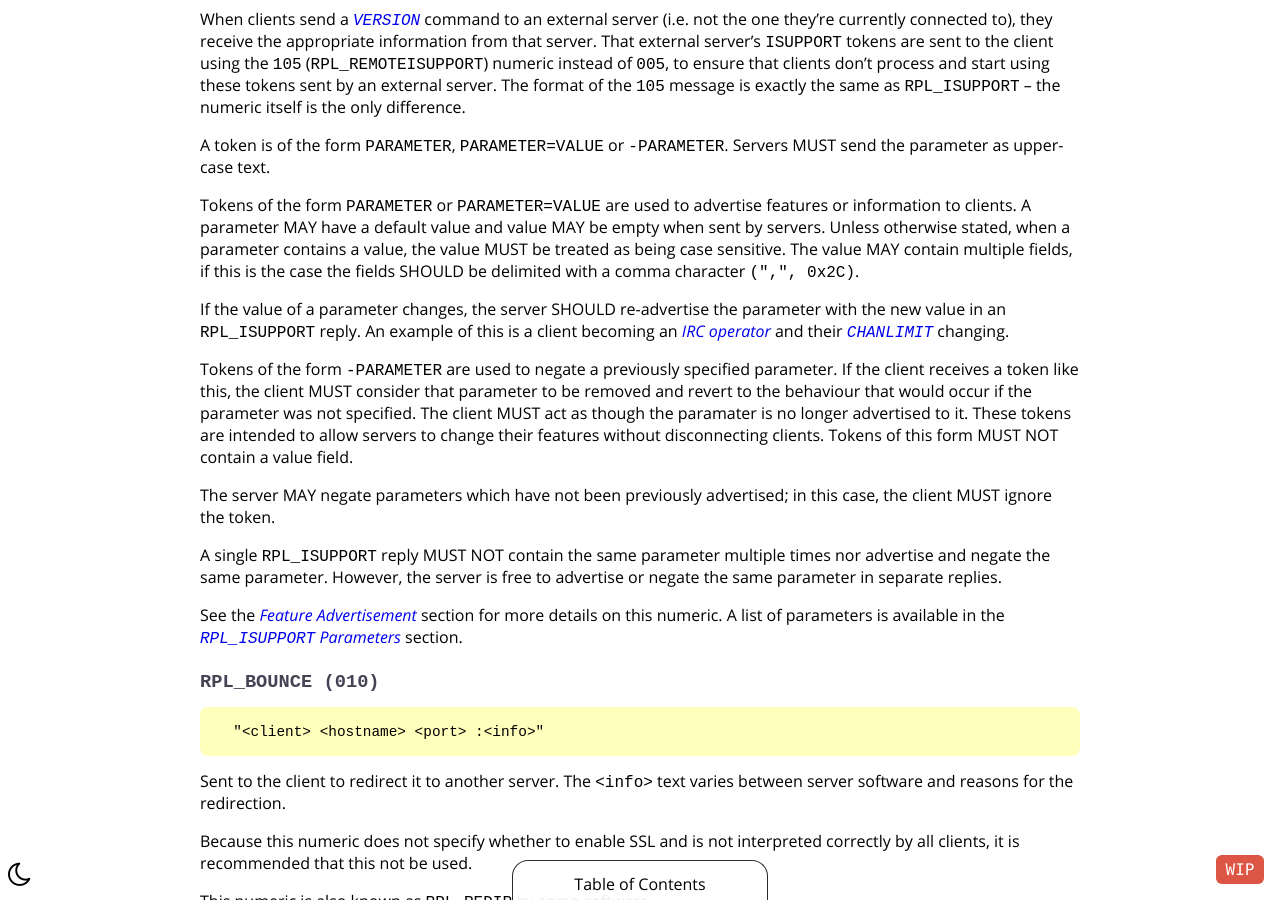
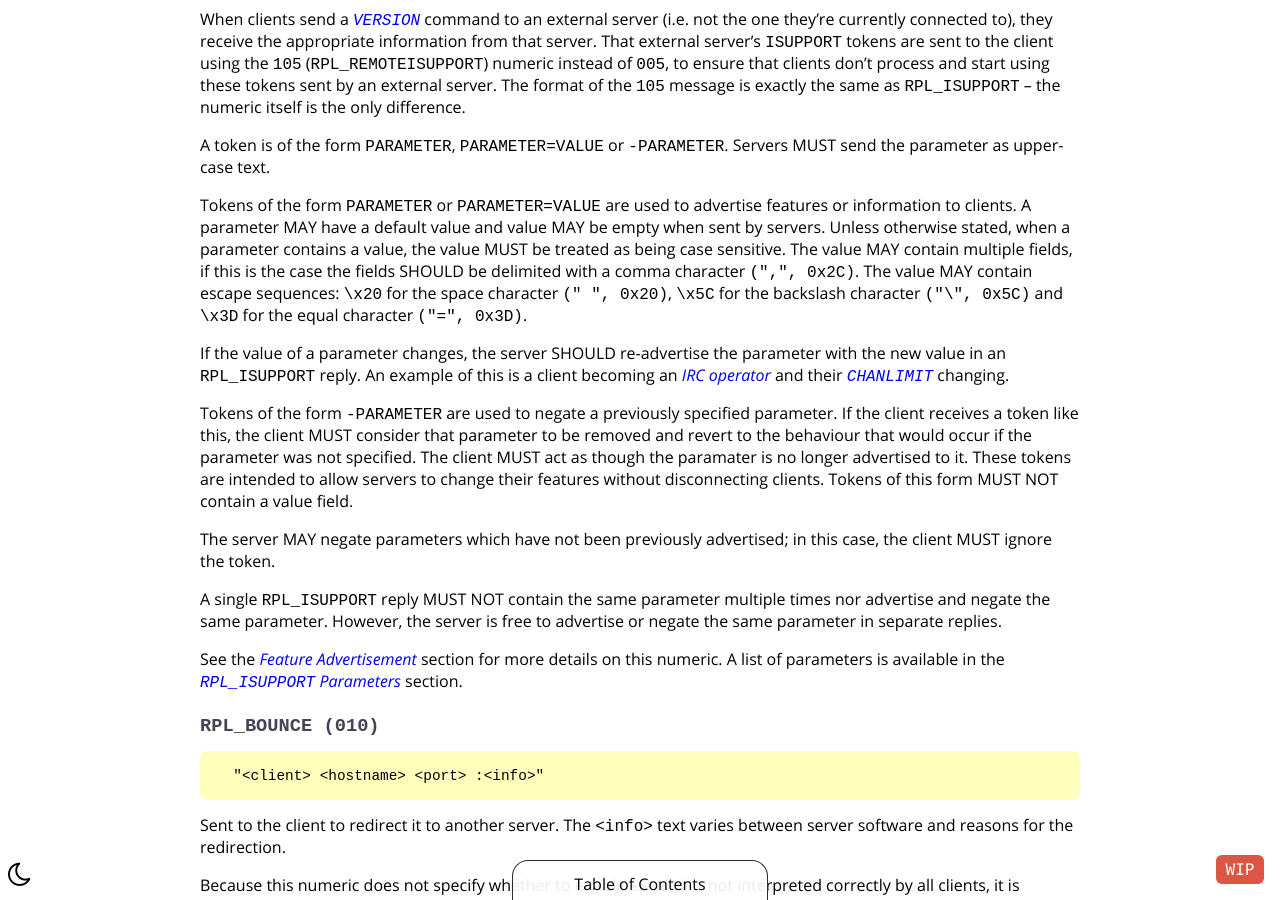
Before and after one commit to ircdocs/modern-irc, a Jekyll site: the page built from index.md, in a window 1280 px wide and 900 px high, scrolled down 50950 px. Built offline with Jekyll 4.4.1, drawn with Linux system fonts in a browser that asks for light colours; some of the changed text lies outside the part shown.

Commit message:
Mention escape characters for ISUPPORT values (#137)
* Mention escape characters for ISUPPORT values

Specify \x20, \x5C and \x3D escapes.

Other escape sequences are left unspecified because the literal
character can be used and some implementations don't support them.

* Add example NETWORK parameter with a space

```diff
--- a/_includes/modern-appendix.md
+++ b/_includes/modern-appendix.md
@@ -263,7 +263,7 @@ When clients send a {% message VERSION %} command to an external server (i.e. no
 
 A token is of the form `PARAMETER`, `PARAMETER=VALUE` or `-PARAMETER`. Servers MUST send the parameter as upper-case text.
 
-Tokens of the form `PARAMETER` or `PARAMETER=VALUE` are used to advertise features or information to clients. A parameter MAY have a default value and value MAY be empty when sent by servers. Unless otherwise stated, when a parameter contains a value, the value MUST be treated as being case sensitive. The value MAY contain multiple fields, if this is the case the fields SHOULD be delimited with a comma character `(",", 0x2C)`.
+Tokens of the form `PARAMETER` or `PARAMETER=VALUE` are used to advertise features or information to clients. A parameter MAY have a default value and value MAY be empty when sent by servers. Unless otherwise stated, when a parameter contains a value, the value MUST be treated as being case sensitive. The value MAY contain multiple fields, if this is the case the fields SHOULD be delimited with a comma character `(",", 0x2C)`. The value MAY contain escape sequences: `\x20` for the space character `(" ", 0x20)`, `\x5C` for the backslash character `("\", 0x5C)` and `\x3D` for the equal character `("=", 0x3D)`.
 
 If the value of a parameter changes, the server SHOULD re-advertise the parameter with the new value in an `RPL_ISUPPORT` reply. An example of this is a client becoming an [IRC operator](#oper-message) and their {% isupport CHANLIMIT %} changing.
 
```
Also changed, not shown: other parts of _includes/modern-appendix.md (+2 -0 lines).
